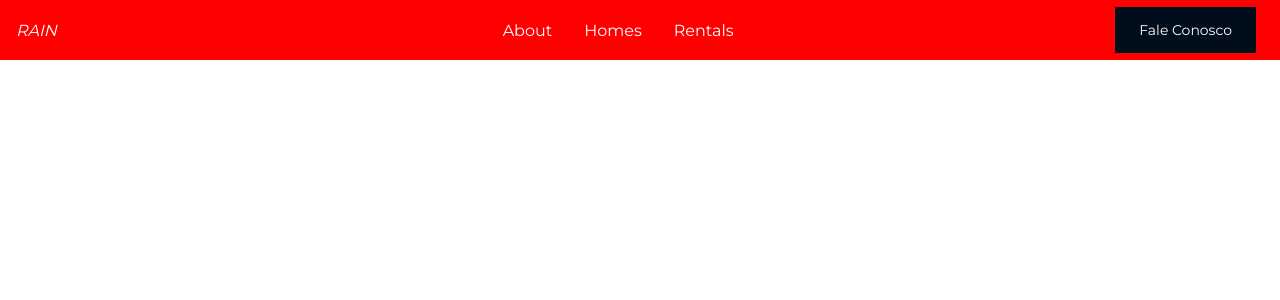
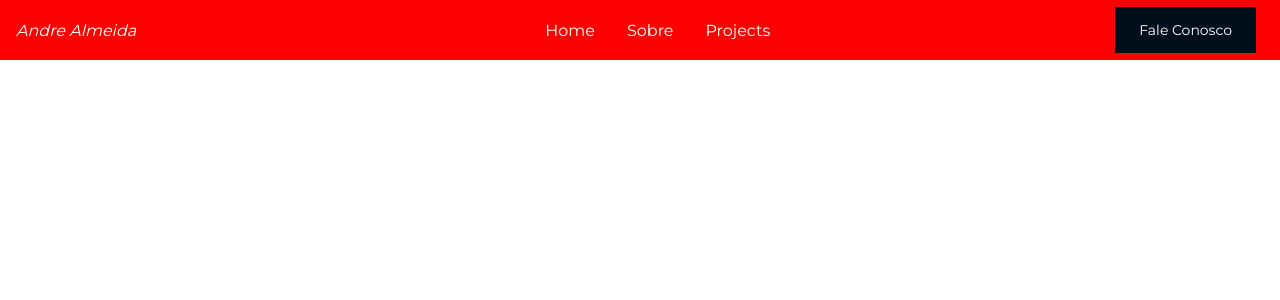
Before and after one commit to aalmeida00/react-site, a React (Create React App) app: page / in a window 1280 px wide. Shown: the top 300 px of the page. Built offline with nearby package versions, Linux system fonts and the light colour scheme.

Commit message:
++ change to make this my portifolio

```diff
--- a/public/index.html
+++ b/public/index.html
@@ -10,36 +10,15 @@
       content="Web site created using create-react-app"
     />
     <link rel="apple-touch-icon" href="%PUBLIC_URL%/logo192.png" />
-    <!--
-      manifest.json provides metadata used when your web app is installed on a
-      user's mobile device or desktop. See https://developers.google.com/web/fundamentals/web-app-manifest/
-    -->
+
     <link rel="manifest" href="%PUBLIC_URL%/manifest.json" />
-    <!--
-      Notice the use of %PUBLIC_URL% in the tags above.
-      It will be replaced with the URL of the `public` folder during the build.
-      Only files inside the `public` folder can be referenced from the HTML.
-
-      Unlike "/favicon.ico" or "favicon.ico", "%PUBLIC_URL%/favicon.ico" will
-      work correctly both with client-side routing and a non-root public URL.
-      Learn how to configure a non-root public URL by running `npm run build`.
-    -->
     <link rel="preconnect" href="https://fonts.gstatic.com">
   <link href="https://fonts.googleapis.com/css2?family=Montserrat:wght@400;700&display=swap" rel="stylesheet">
-    <title>React App</title>
+    <title>Andre Almeida - Front End Developer</title>
   </head>
   <body>
     <noscript>You need to enable JavaScript to run this app.</noscript>
     <div id="root"></div>
-    <!--
-      This HTML file is a template.
-      If you open it directly in the browser, you will see an empty page.
 
-      You can add webfonts, meta tags, or analytics to this file.
-      The build step will place the bundled scripts into the <body> tag.
-
-      To begin the development, run `npm start` or `yarn start`.
-      To create a production bundle, use `npm run build` or `yarn build`.
-    -->
   </body>
 </html>
--- a/src/components/Navbar.js
+++ b/src/components/Navbar.js
@@ -73,7 +73,7 @@ const NavButton = styled.div`
 const Navbar = () => {
   return (
     <Nav>
-      <Logo to="/">RAIN</Logo>
+      <Logo to="/">Andre Almeida</Logo>
       <MenuBars />
       <NavMenu>
         {menuData.map((item, index) => (
--- a/src/data/MenuData.js
+++ b/src/data/MenuData.js
@@ -1,7 +1,7 @@
 export const menuData = [
-  { title: "About", link: "/about" },
-  { title: "Homes", link: "/homes" },
-  { title: "Rentals", link: "/rentals" },
+  { title: "Home", link: "/" },
+  { title: "Sobre", link: "/about" },
+  { title: "Projects", link: "/projects" },
 ];
 
 export default menuData;
```
Also changed, not shown: 2 other files (tests, documents, lock files or other folders).
